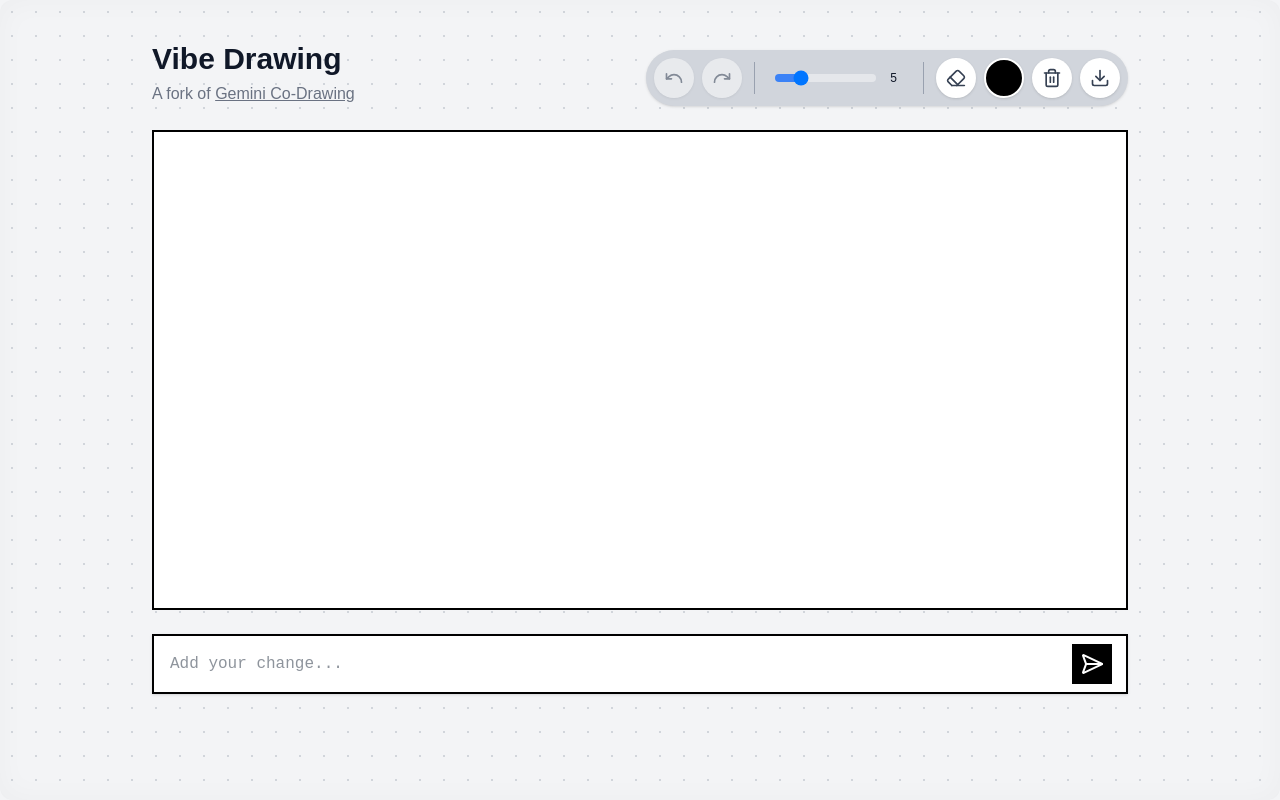
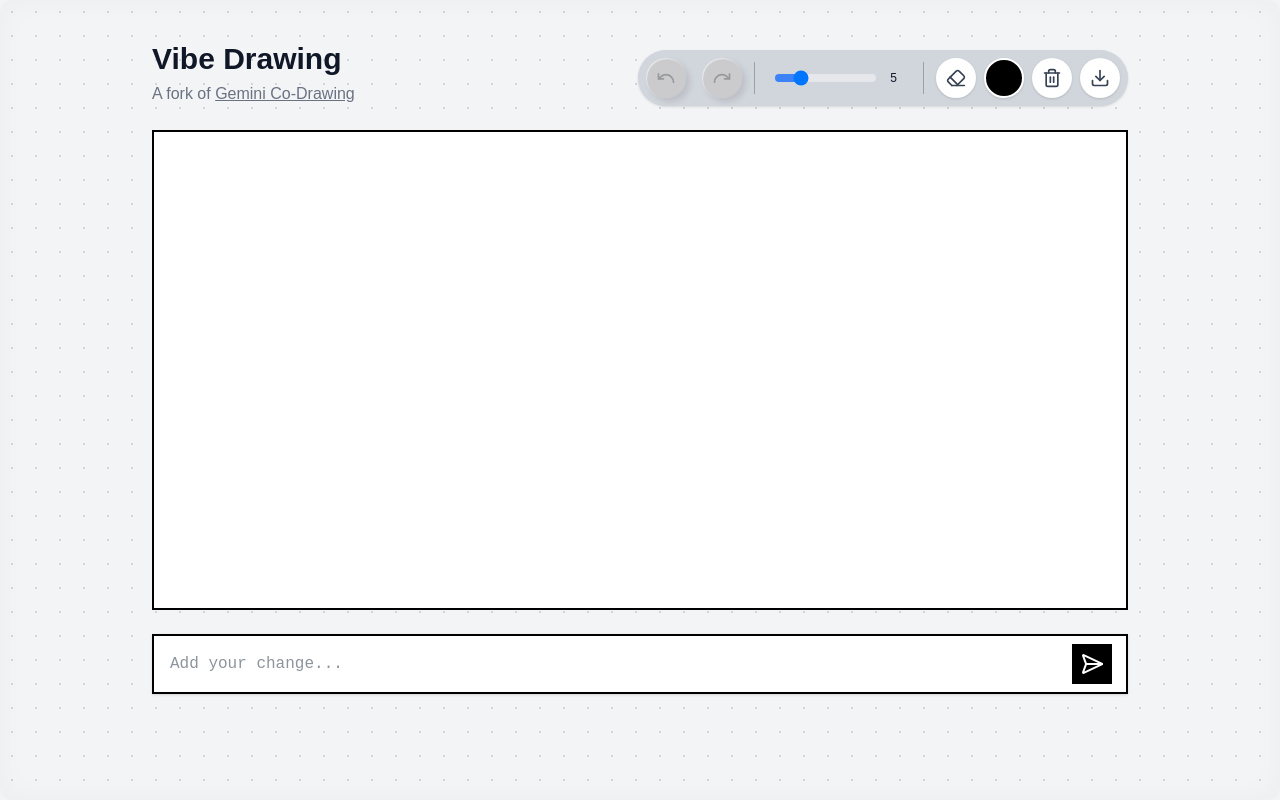
Before and after one commit to elliot-evno/draw-ai, a Next.js app: page / in a window 1280 px wide. Built offline with nearby package versions, Linux system fonts and the light colour scheme; a web font is replaced by a local one.

Commit message:
Improved UX of undo/redo buttons

```diff
--- a/components/Toolbar.tsx
+++ b/components/Toolbar.tsx
@@ -42,10 +42,10 @@ export default function Toolbar({
         type="button"
         onClick={undo}
         disabled={historyIndex <= 0}
-        className="w-10 h-10 rounded-full flex items-center justify-center bg-white shadow-sm transition-all hover:bg-gray-50 hover:scale-110 disabled:opacity-50 disabled:hover:scale-100 group relative"
+        className="w-10 h-10 rounded-full flex items-center justify-center bg-[#c7c3c0] shadow-[4px_4px_6px_rgba(0,0,0,0.2),inset_1px_1px_1px_#ffffff,inset_-2px_-2px_4px_#c7c3c0] transition-all hover:scale-105 active:shadow-[0px_0px_0px_rgba(0,0,0,0.2),inset_0.5px_0.5px_2px_#000000,inset_-2px_-2px_4px_#c7c3c0] disabled:opacity-50 disabled:hover:scale-100 group relative"
         aria-label="Undo"
       >
-        <svg xmlns="http://www.w3.org/2000/svg" className="h-5 w-5 text-gray-700" viewBox="0 0 24 24" fill="none" stroke="currentColor" strokeWidth="2" strokeLinecap="round" strokeLinejoin="round">
+        <svg xmlns="http://www.w3.org/2000/svg" className="h-5 w-5 text-[#5f5f5f] transition-all active:scale-95" viewBox="0 0 24 24" fill="none" stroke="currentColor" strokeWidth="2" strokeLinecap="round" strokeLinejoin="round">
           <path d="M3 7v6h6"/>
           <path d="M21 17a9 9 0 0 0-9-9 9 9 0 0 0-6 2.3L3 13"/>
         </svg>
@@ -57,10 +57,10 @@ export default function Toolbar({
         type="button"
         onClick={redo}
         disabled={historyIndex >= history.length - 1}
-        className="w-10 h-10 rounded-full flex items-center justify-center bg-white shadow-sm transition-all hover:bg-gray-50 hover:scale-110 disabled:opacity-50 disabled:hover:scale-100 group relative ml-2"
+        className="w-10 h-10 rounded-full flex items-center justify-center bg-[#c7c3c0] shadow-[4px_4px_6px_rgba(0,0,0,0.2),inset_1px_1px_1px_#ffffff,inset_-2px_-2px_4px_#c7c3c0] transition-all hover:scale-105 active:shadow-[0px_0px_0px_rgba(0,0,0,0.2),inset_0.5px_0.5px_2px_#000000,inset_-2px_-2px_4px_#c7c3c0] disabled:opacity-50 disabled:hover:scale-100 group relative ml-4"
         aria-label="Redo"
       >
-        <svg xmlns="http://www.w3.org/2000/svg" className="h-5 w-5 text-gray-700" viewBox="0 0 24 24" fill="none" stroke="currentColor" strokeWidth="2" strokeLinecap="round" strokeLinejoin="round">
+        <svg xmlns="http://www.w3.org/2000/svg" className="h-5 w-5 text-[#5f5f5f] transition-all active:scale-95" viewBox="0 0 24 24" fill="none" stroke="currentColor" strokeWidth="2" strokeLinecap="round" strokeLinejoin="round">
           <path d="M21 7v6h-6"/>
           <path d="M3 17a9 9 0 0 1 9-9 9 9 0 0 1 6 2.3l3 2.7"/>
         </svg>
```
